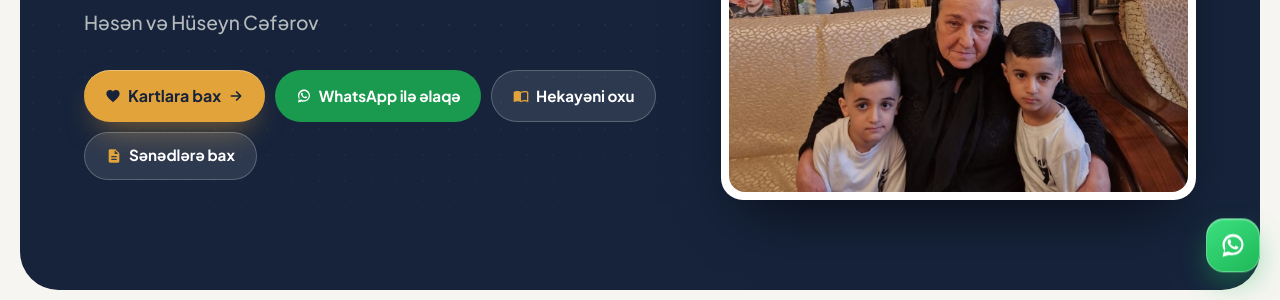
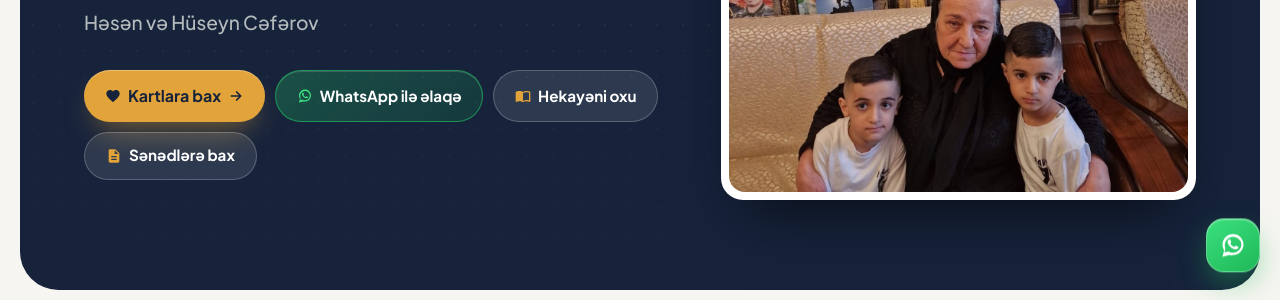
Before and after one commit to hesenhuseynayardimet/hesenhuseynayardimet.github.io, a plain HTML site: page index.html in a window 1280 px wide. Shown: the part 500-800 px from the top of the page. Drawn offline with Linux system fonts and the light colour scheme.

Commit message:
Hero WhatsApp button: green-tinted glass style
Co-Authored-By: Claude Sonnet 5.5 <noreply@anthropic.com>

```diff
--- a/index.html
+++ b/index.html
@@ -55,7 +55,7 @@
   <link rel="preconnect" href="https://fonts.gstatic.com" crossorigin />
   <link href="https://fonts.googleapis.com/css2?family=Fraunces:opsz,wght@9..144,500;9..144,600;9..144,700&family=Literata:opsz,wght@7..72,500;7..72,600&family=Onest:wght@400;500;600&family=Plus+Jakarta+Sans:wght@500;600;700;800&display=swap" rel="stylesheet" />
 
-  <link rel="stylesheet" href="style.css?v=27" />
+  <link rel="stylesheet" href="style.css?v=28" />
 
   <!-- TikTok Pixel Code Start -->
   <script>
--- a/style.css
+++ b/style.css
@@ -1482,3 +1482,19 @@ a.contact-tel:hover { text-decoration: underline; }
 @media (max-width: 640px) {
   .hero-v2 .hero-photo { width: 100%; margin-top: 0.5rem; }
 }
+
+
+/* WhatsApp hero button: green-tinted glass, same size and shape as its neighbours */
+.hero-v2 .hero-actions .btn-whatsapp {
+  background: linear-gradient(135deg, rgba(37, 211, 102, 0.26), rgba(26, 154, 79, 0.18));
+  color: #fff;
+  border: 1px solid rgba(37, 211, 102, 0.55);
+  box-shadow: inset 0 1px 0 rgba(255, 255, 255, 0.14);
+  -webkit-backdrop-filter: blur(10px);
+  backdrop-filter: blur(10px);
+}
+.hero-v2 .hero-actions .btn-whatsapp svg { color: #3be07f; fill: currentColor; }
+.hero-v2 .hero-actions .btn-whatsapp:hover {
+  background: linear-gradient(135deg, rgba(37, 211, 102, 0.38), rgba(26, 154, 79, 0.28));
+  border-color: rgba(59, 224, 127, 0.8);
+}
```
